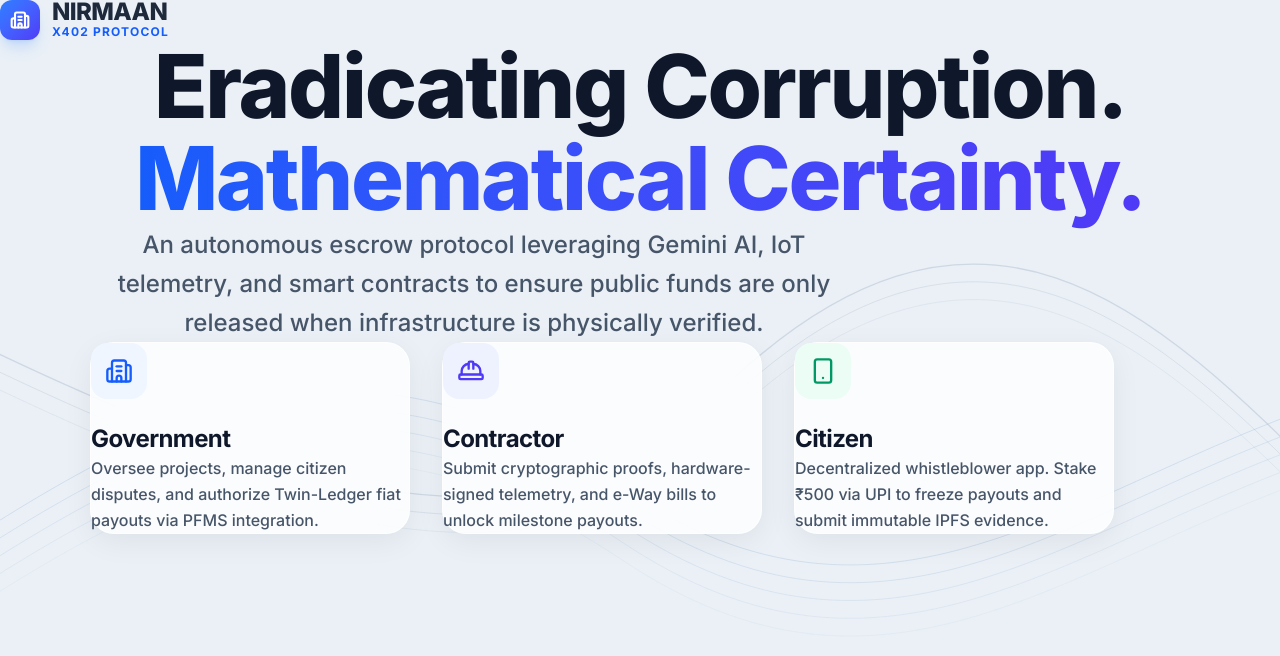
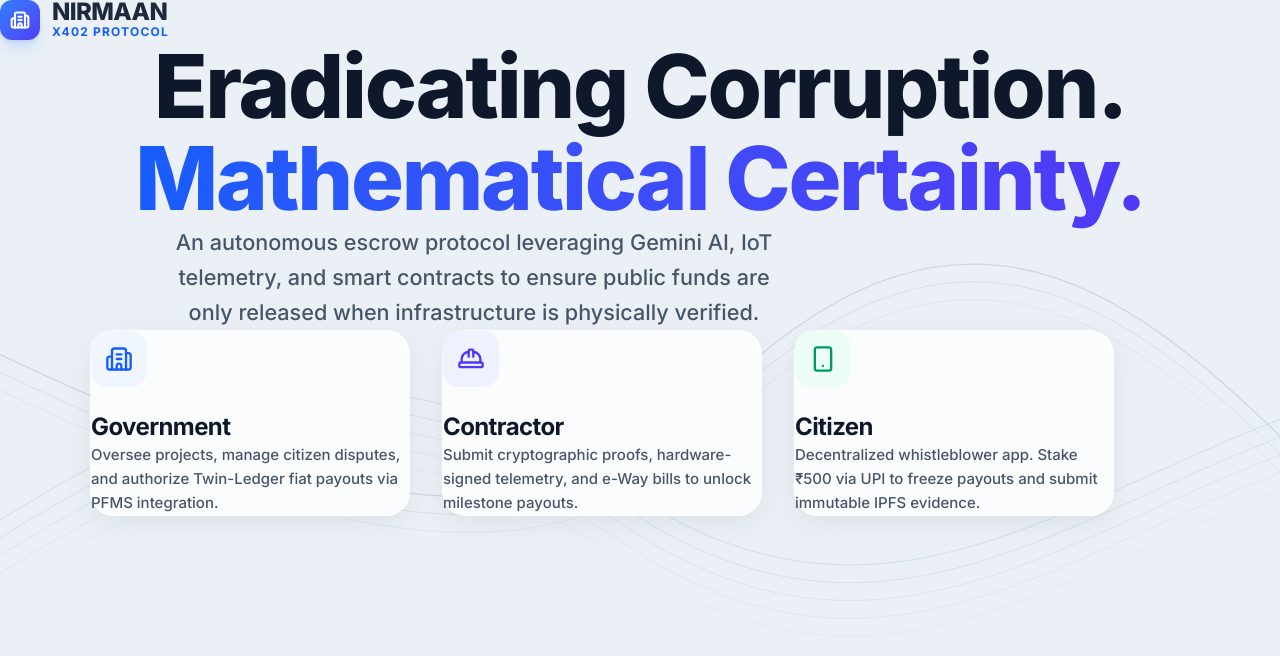
Before and after one commit to Qorexx/Nirmaan, a Next.js app: page / in a window 1280 px wide. Shown: the top 656 px of the page. Built offline with nearby package versions, Linux system fonts and the light colour scheme; no server answers; the database is empty.

Commit message:
fix(ui): center subtitle, increase margin, and fix text overflow in cards

```diff
--- a/app/page.js
+++ b/app/page.js
@@ -56,42 +56,42 @@ export default function LandingPage() {
                 Mathematical Certainty.
               </span>
             </h1>
-            <p className="text-xl md:text-2xl text-[#475569] max-w-3xl mx-auto font-medium leading-relaxed mt-8">
+            <p className="text-xl md:text-[1.35rem] text-[#475569] max-w-3xl mx-auto font-medium leading-relaxed mt-12 text-center text-balance">
               An autonomous escrow protocol leveraging Gemini AI, IoT telemetry, and smart contracts to ensure public funds are only released when infrastructure is physically verified.
             </p>
           </div>
 
-          <div className="grid grid-cols-1 md:grid-cols-3 gap-8 mt-20 text-left max-w-5xl mx-auto pt-8">
+          <div className="grid grid-cols-1 md:grid-cols-3 gap-8 mt-24 text-left max-w-5xl mx-auto pt-4">
 
             {/* Government Card */}
-            <Link href="/government" className="group rounded-[1.5rem] bg-white/80 backdrop-blur-xl p-8 border border-white/60 shadow-[0_8px_30px_rgb(0,0,0,0.06)] hover:bg-white hover:shadow-[0_20px_40px_rgb(0,0,0,0.12)] hover:-translate-y-1 transition-all duration-300 block">
-              <div className="mb-6 flex h-14 w-14 items-center justify-center rounded-2xl bg-blue-50 text-blue-600 group-hover:bg-blue-600 group-hover:text-white transition-colors duration-300">
+            <Link href="/government" className="group rounded-[1.5rem] bg-white/80 backdrop-blur-xl p-8 border border-white/60 shadow-[0_8px_30px_rgb(0,0,0,0.06)] hover:bg-white hover:shadow-[0_20px_40px_rgb(0,0,0,0.12)] hover:-translate-y-1 transition-all duration-300 flex flex-col h-full">
+              <div className="mb-6 flex h-14 w-14 items-center justify-center rounded-2xl bg-blue-50 text-blue-600 group-hover:bg-blue-600 group-hover:text-white transition-colors duration-300 shrink-0">
                 <Building2 className="h-7 w-7" strokeWidth={2} />
               </div>
               <h3 className="text-2xl font-bold tracking-tight text-[#0f172a] mb-3">Government</h3>
-              <p className="text-base text-[#475569] font-medium leading-relaxed">
+              <p className="text-[15px] text-[#475569] font-medium leading-[1.6] break-words text-pretty">
                 Oversee projects, manage citizen disputes, and authorize Twin-Ledger fiat payouts via PFMS integration.
               </p>
             </Link>
 
             {/* Contractor Card */}
-            <Link href="/contractor" className="group rounded-[1.5rem] bg-white/80 backdrop-blur-xl p-8 border border-white/60 shadow-[0_8px_30px_rgb(0,0,0,0.06)] hover:bg-white hover:shadow-[0_20px_40px_rgb(0,0,0,0.12)] hover:-translate-y-1 transition-all duration-300 block">
-              <div className="mb-6 flex h-14 w-14 items-center justify-center rounded-2xl bg-indigo-50 text-indigo-600 group-hover:bg-indigo-600 group-hover:text-white transition-colors duration-300">
+            <Link href="/contractor" className="group rounded-[1.5rem] bg-white/80 backdrop-blur-xl p-8 border border-white/60 shadow-[0_8px_30px_rgb(0,0,0,0.06)] hover:bg-white hover:shadow-[0_20px_40px_rgb(0,0,0,0.12)] hover:-translate-y-1 transition-all duration-300 flex flex-col h-full">
+              <div className="mb-6 flex h-14 w-14 items-center justify-center rounded-2xl bg-indigo-50 text-indigo-600 group-hover:bg-indigo-600 group-hover:text-white transition-colors duration-300 shrink-0">
                 <HardHat className="h-7 w-7" strokeWidth={2} />
               </div>
               <h3 className="text-2xl font-bold tracking-tight text-[#0f172a] mb-3">Contractor</h3>
-              <p className="text-base text-[#475569] font-medium leading-relaxed">
+              <p className="text-[15px] text-[#475569] font-medium leading-[1.6] break-words text-pretty">
                 Submit cryptographic proofs, hardware-signed telemetry, and e-Way bills to unlock milestone payouts.
               </p>
             </Link>
 
             {/* Citizen Card */}
-            <Link href="/citizen" className="group rounded-[1.5rem] bg-white/80 backdrop-blur-xl p-8 border border-white/60 shadow-[0_8px_30px_rgb(0,0,0,0.06)] hover:bg-white hover:shadow-[0_20px_40px_rgb(0,0,0,0.12)] hover:-translate-y-1 transition-all duration-300 block">
-              <div className="mb-6 flex h-14 w-14 items-center justify-center rounded-2xl bg-emerald-50 text-emerald-600 group-hover:bg-emerald-600 group-hover:text-white transition-colors duration-300">
+            <Link href="/citizen" className="group rounded-[1.5rem] bg-white/80 backdrop-blur-xl p-8 border border-white/60 shadow-[0_8px_30px_rgb(0,0,0,0.06)] hover:bg-white hover:shadow-[0_20px_40px_rgb(0,0,0,0.12)] hover:-translate-y-1 transition-all duration-300 flex flex-col h-full">
+              <div className="mb-6 flex h-14 w-14 items-center justify-center rounded-2xl bg-emerald-50 text-emerald-600 group-hover:bg-emerald-600 group-hover:text-white transition-colors duration-300 shrink-0">
                 <Smartphone className="h-7 w-7" strokeWidth={2} />
               </div>
               <h3 className="text-2xl font-bold tracking-tight text-[#0f172a] mb-3">Citizen</h3>
-              <p className="text-base text-[#475569] font-medium leading-relaxed">
+              <p className="text-[15px] text-[#475569] font-medium leading-[1.6] break-words text-pretty">
                 Decentralized whistleblower app. Stake ₹500 via UPI to freeze payouts and submit immutable IPFS evidence.
               </p>
             </Link>
```
